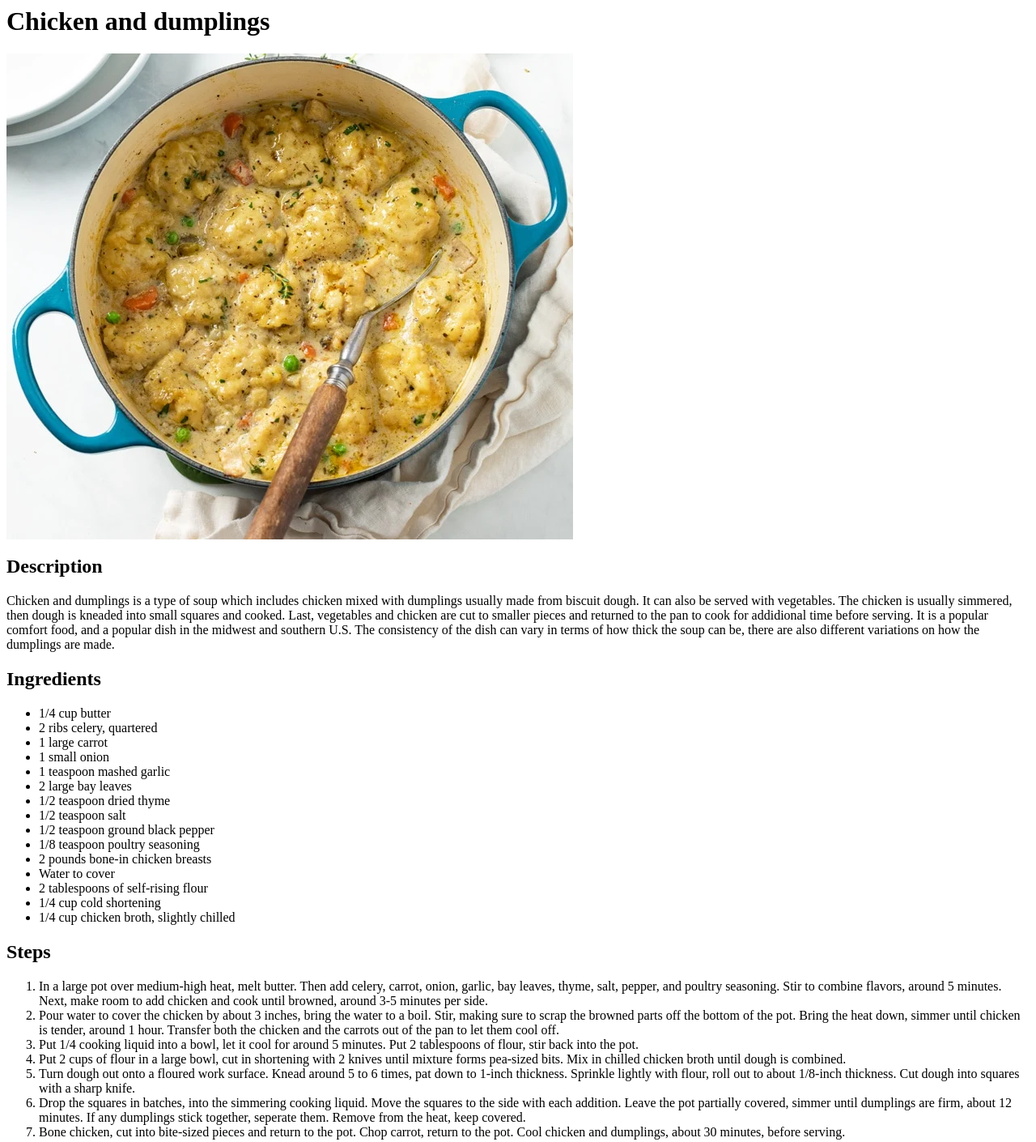
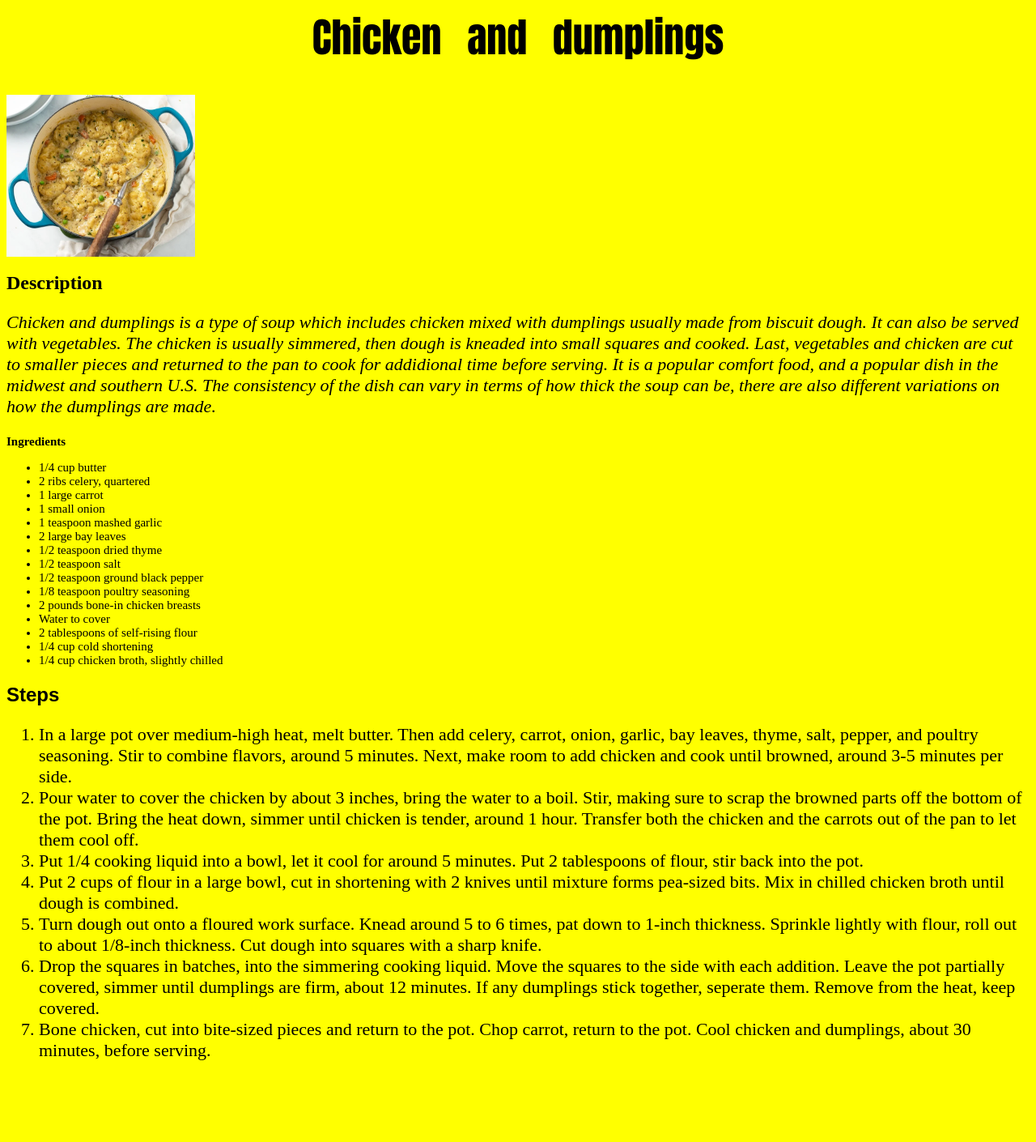
Before and after one commit to alecnissen/Recipe-book-odin, a plain HTML site: page recipes/Chicken-and-dumplings.html in a window 1280 px wide. Shown: the whole page at 81% size. After the commit the page ends 1332 px from the top, so only its background shows below. Drawn offline with Linux system fonts and the light colour scheme.

```diff
--- a/recipes/Chicken-and-dumplings.html
+++ b/recipes/Chicken-and-dumplings.html
@@ -1,9 +1,10 @@
-<h1>Chicken and dumplings</h1>
-<img src="images/Chicken-and-Dumplings-f-2.jpg" alt="picture of chicken and dumplings dish">
+<link rel="stylesheet" href="styles-for-chicken-and-dumplings.css">
+<h1 class="title-of-recipe">Chicken and dumplings</h1>
+<img src="images/Chicken-and-Dumplings-f-2.jpg" class="img" alt="picture of chicken and dumplings dish">
 <h2>Description</h2>
-<p>Chicken and dumplings is a type of soup which includes chicken mixed with dumplings usually made from biscuit dough. It can also be served with vegetables. The chicken is usually simmered, then dough is kneaded into small squares and cooked. Last, vegetables and chicken are cut to smaller pieces and returned to the pan to cook for addidional time before serving. It is a popular comfort food, and a popular dish in the midwest and southern U.S. The consistency of the dish can vary in terms of how thick the soup can be, there are also different variations on how the dumplings are made. </p>
-<h2>Ingredients</h2>
-<ul>
+<p class="paragraph">Chicken and dumplings is a type of soup which includes chicken mixed with dumplings usually made from biscuit dough. It can also be served with vegetables. The chicken is usually simmered, then dough is kneaded into small squares and cooked. Last, vegetables and chicken are cut to smaller pieces and returned to the pan to cook for addidional time before serving. It is a popular comfort food, and a popular dish in the midwest and southern U.S. The consistency of the dish can vary in terms of how thick the soup can be, there are also different variations on how the dumplings are made. </p>
+<h2 class="ingredients">Ingredients</h2>
+<ul class="list-of-ingredients">
     <li>1/4 cup butter</li>
     <li>2 ribs celery, quartered</li>
     <li>1 large carrot</li>
@@ -21,7 +22,8 @@
     <li>1/4 cup chicken broth, slightly chilled</li>
 </ul>
 
-<h2>Steps</h2>
+<h2 class="steps-header">Steps</h2>
+<div class="steps-in-order">
 <ol>
     <li>In a large pot over medium-high heat, melt butter. Then add celery, carrot, onion, garlic, bay leaves, thyme, salt, pepper, and poultry seasoning. Stir to combine flavors, around 5 minutes. Next, make room to add chicken and cook until browned, around 3-5 minutes per side. </li>
     <li>Pour water to cover the chicken by about 3 inches, bring the water to a boil. Stir, making sure to scrap the browned parts off the bottom of the pot. Bring the heat down, simmer until chicken is tender, around 1 hour. Transfer both the chicken and the carrots out of the pan to let them cool off.</li>
@@ -31,3 +33,4 @@
     <li>Drop the squares in batches, into the simmering cooking liquid. Move the squares to the side with each addition. Leave the pot partially covered, simmer until dumplings are firm, about 12 minutes. If any dumplings stick together, seperate them. Remove from the heat, keep covered.</li>
     <li>Bone chicken, cut into bite-sized pieces and return to the pot. Chop carrot, return to the pot. Cool chicken and dumplings, about 30 minutes, before serving.</li>
 </ol>
+</div>
--- /dev/null
+++ b/recipes/styles-for-chicken-and-dumplings.css
@@ -0,0 +1,33 @@
+body {
+    background-color: yellow;
+}
+
+.paragraph {
+    font-size: 22px;
+    font-style: italic;
+}
+
+.title-of-recipe {
+    font-family: Impact, Haettenschweiler, 'Arial Narrow Bold', sans-serif;
+    font-size: 50px;
+    word-spacing: 20px;
+    text-align: center;
+}
+
+.ingredients, .list-of-ingredients {
+    font-size: 15px;
+}
+
+.steps-header {
+    font-family: fantasy;
+}
+
+.steps-in-order {
+    font-size: 22px;
+    font-family:'Times New Roman', Times, serif
+}
+
+.img {
+    height: 200px;
+
+}
--- /dev/null
+++ b/recipes/styles-for-chicken-veggie-soup.css
@@ -0,0 +1,44 @@
+body {
+    background-color: rgb(167, 83, 83);
+}
+
+.img {
+    height: 200px;
+    width: 200px;
+}
+
+.description {
+    font-size: 35px;
+}
+
+.paragraph {
+    /* background-color: blue; */
+    /* color:rgb(206, 29, 29) */
+}
+
+.ingredients {
+    font-family: sans-serif;
+    font-size: 60px;
+}
+
+.list-of-items {
+    font-size: 15px;
+    /* background-color: blueviolet;  */
+    text-decoration: underline;
+}
+
+.step-title {
+    font-size: 35px;
+    font-style: italic;
+    /* color: purple;  */
+
+}
+
+.steps-in-order {
+    /* color: greenyellow;
+    background-color: black; */
+    font-family:'Gill Sans', 'Gill Sans MT', Calibri, 'Trebuchet MS', sans-serif;
+    font-weight: bolder;
+    /* font-variant: small-caps; */
+    /* text-align: center; */
+}
--- /dev/null
+++ b/recipes/styles.css
@@ -0,0 +1,48 @@
+/* css for blackberry smoothie */
+
+
+.description {
+    color: black;
+    background-color: purple;
+    font-size: 25px;
+    font-style: oblique;
+}
+
+.description2 {
+    color: black;
+    background-color: purple;
+    font-family: 'Times New Roman', Times, serif;
+    font-size: 40px;
+}
+
+.ingredients {
+    background-color: purple;
+    font-style: italic;
+}
+
+body {
+    background-color: purple;
+}
+.main-title {
+font-size: 32px;
+text-align: center;
+}
+
+.step-of-ingredients {
+    font-style: italic;
+    background-color: purple;
+
+}
+
+.list-of-ingredients {
+    background-color: purple;
+}
+
+.image {
+    height: 300px;
+    width: 300px;
+}
+
+.steps-heading {
+    background-color: purple;
+}
```
Also changed, not shown: index.html (+1 -0 lines), recipes/Chicken-rice-vegetable-soup.html (+10 -5 lines), recipes/blackberry-kale-smoothie.html (+11 -6 lines).
